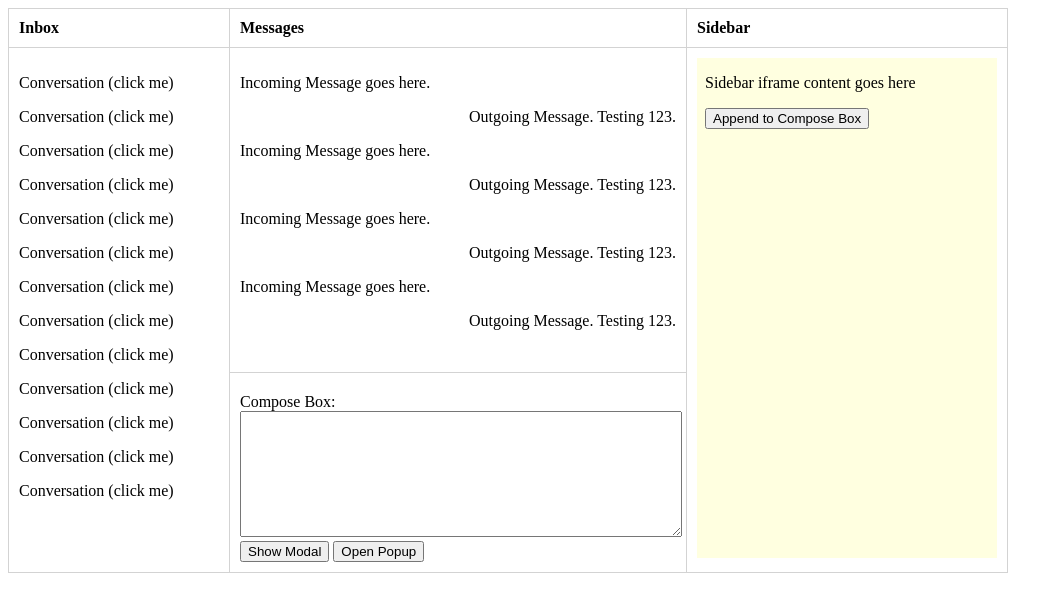
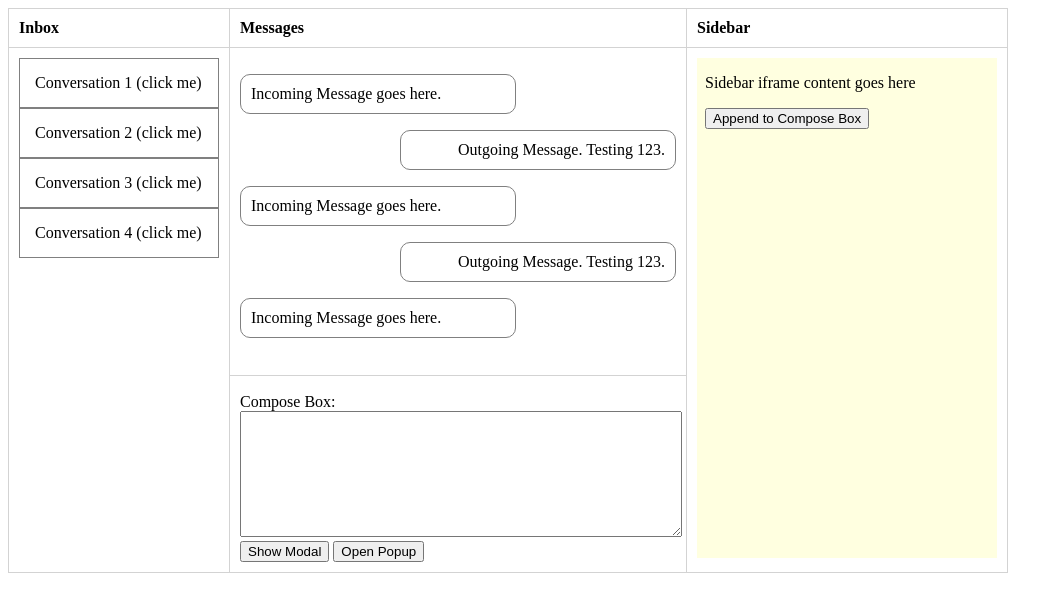
Before and after one commit to johnchaffee/post-message, a plain HTML site: page index.html in a window 1280 px wide. Shown: the whole page, without its empty margins (0-1063 px from the left). Drawn offline with Linux system fonts and the light colour scheme.

Commit message:
Styling tweaks

```diff
--- a/index.html
+++ b/index.html
@@ -17,32 +17,20 @@
 		</tr>
 		<tr>
 			<td id="sidebarBtn" rowspan="2">
-				<p>Conversation (click me)</p>
-				<p>Conversation (click me)</p>
-				<p>Conversation (click me)</p>
-				<p>Conversation (click me)</p>
-				<p>Conversation (click me)</p>
-				<p>Conversation (click me)</p>
-				<p>Conversation (click me)</p>
-				<p>Conversation (click me)</p>
-				<p>Conversation (click me)</p>
-				<p>Conversation (click me)</p>
-				<p>Conversation (click me)</p>
-				<p>Conversation (click me)</p>
-				<p>Conversation (click me)</p>
+				<p class="conversation">Conversation 1 (click me)</p>
+				<p class="conversation">Conversation 2 (click me)</p>
+				<p class="conversation">Conversation 3 (click me)</p>
+				<p class="conversation">Conversation 4 (click me)</p>
 			</td>
 			<td>
-				<p>Incoming Message goes here.</p>
-				<p style="text-align:right;">Outgoing Message. Testing 123.</p>
-				<p>Incoming Message goes here.</p>
-				<p style="text-align:right;">Outgoing Message. Testing 123.</p>
-				<p>Incoming Message goes here.</p>
-				<p style="text-align:right;">Outgoing Message. Testing 123.</p>
-				<p>Incoming Message goes here.</p>
-				<p style="text-align:right;">Outgoing Message. Testing 123.</p>
+				<p class="message">Incoming Message goes here.</p>
+				<p class="message right">Outgoing Message. Testing 123.</p>
+				<p class="message">Incoming Message goes here.</p>
+				<p class="message right">Outgoing Message. Testing 123.</p>
+				<p class="message">Incoming Message goes here.</p>
 			</td>
 			<td rowspan="2" height="500px">
-				<iframe id="sidebar" src="sidebar.html">
+				<iframe id="sidebar" src="sidebar.html" width="300px" height="500px">
 					<p>Your browser does not support iframes.</p>
 				</iframe>
 			</td>
@@ -60,7 +48,7 @@
 	</table>
 
 	<dialog id="dialog">
-		<iframe id="modal" src="modal.html">
+		<iframe id="modal" src="modal.html" width="300px" height="200px">
 			<p>Your browser does not support iframes.</p>
 		</iframe>
 	</dialog>
--- a/index.js
+++ b/index.js
@@ -36,7 +36,7 @@ window.onload = function () {
 	function postToPopup(e) {
 		e.preventDefault();
 		console.log("e: " + JSON.stringify(e, null, 2));
-		popup = window.open('popup.html', 'popup', 'width=300px,height=200px,top=200,left=600');
+		popup = window.open('popup.html', 'popup', 'width=300px,height=400px,top=200,left=600');
 		popup.focus();
 
 		// Post message after 300 milisecond timeout
--- a/style.css
+++ b/style.css
@@ -9,8 +9,8 @@ html, body {
 }
 
 iframe {
-  height: 100%;
-  width: 100%;
+  /* height: 100%;
+  width: 100%; */
   background: #FFF;
   border: none;
 }
@@ -34,3 +34,22 @@ textarea {
   height: 100%;
   width: 100%;
 }
+
+.conversation {
+  border: 1px solid gray;
+  padding: 15px;
+  margin: 0;
+}
+
+.message {
+  border: 1px solid gray;
+  margin-right: 160px;
+  padding: 10px;
+  border-radius: 10px;
+}
+
+.right {
+  text-align: right;
+  margin-left: 160px;
+  margin-right: 0;
+}
```
